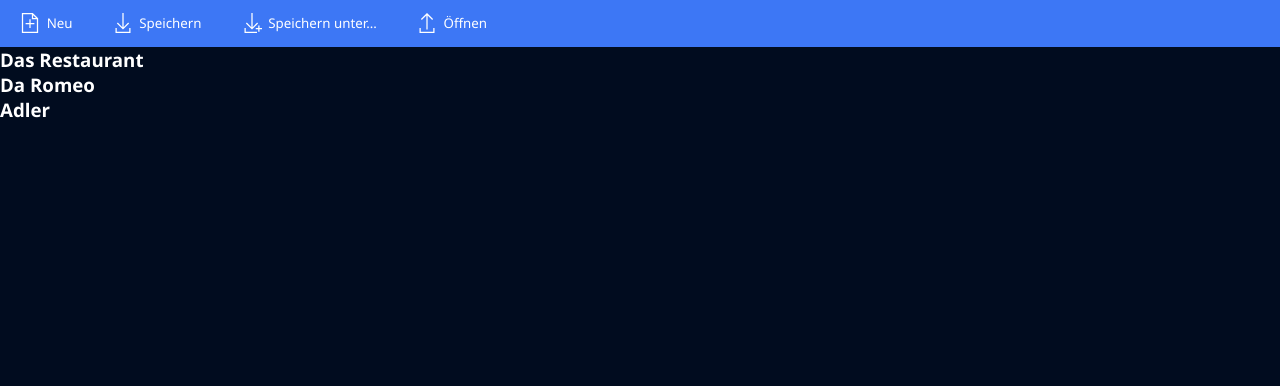
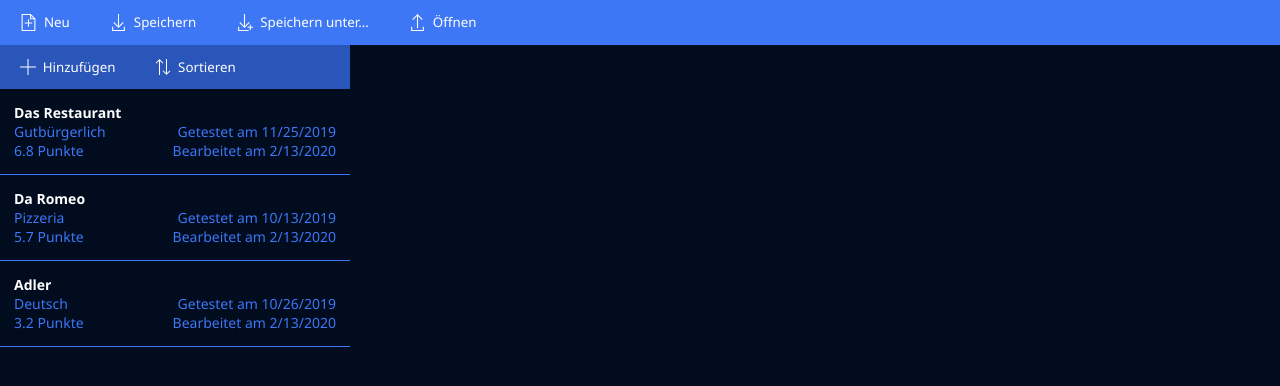
Before and after one commit to nbeeri/bazio-app, a Vue app: page / in a window 1280 px wide. Shown: the top 386 px of the page. Built offline with nearby package versions, Linux system fonts and the light colour scheme.

Commit message:
Restaurant List Progress

```diff
--- a/src/App.vue
+++ b/src/App.vue
@@ -1,7 +1,9 @@
 <template>
   <div id="app">
     <Toolbar />
-    <RestaurantList v-bind:restaurants="restaurants" />
+    <div id="mainArea">
+      <RestaurantList v-bind:restaurants="restaurants" />
+    </div>
   </div>
 </template>
 
@@ -66,7 +68,44 @@ export default {
 }
 body {
   font-family: "Segoe UI", Tahoma, Verdana, Arial, sans-serif;
+  font-size: 14px;
   color: white;
   background-color: #010c1f;
+  box-sizing: border-box;
+  height: 100vh;
+}
+
+#app {
+  height: 100%;
+  box-sizing: border-box;
+  display: flex;
+  flex-direction: column;
+  align-items: stretch;
+}
+
+#mainArea {
+  flex-grow: 1;
+  overflow: hidden;
+}
+
+button {
+  font-family: "Segoe UI", Tahoma, Verdana, Arial, sans-serif;
+  background: rgba(255, 255, 255, 0);
+  transition: background 0.2s;
+  border: none;
+  color: white;
+  display: flex;
+  align-items: center;
+  padding: 1em;
+}
+
+button:hover {
+  background: rgba(255, 255, 255, 0.2);
+}
+button:active {
+  background: rgba(0, 0, 0, 0.2);
+}
+button:focus {
+  outline: none;
 }
 </style>
--- a/src/background.js
+++ b/src/background.js
@@ -16,7 +16,7 @@ protocol.registerSchemesAsPrivileged([{scheme: 'app', privileges: { secure: true
 
 function createWindow () {
   // Create the browser window.
-  win = new BrowserWindow({ width: 800, height: 600, webPreferences: {
+  win = new BrowserWindow({ width: 900, minWidth: 900, height: 600, minHeight: 600, backgroundColor: "#010c1f", webPreferences: {
     nodeIntegration: true
   } })
 
--- a/src/classes/Ratings.js
+++ b/src/classes/Ratings.js
@@ -10,6 +10,6 @@ export default class Ratings {
         return [this.food/divisor, this.service/divisor, this.value/divisor, this.ambience/divisor, (this.bonus*bonusMultiplier)/divisor]
     }
     getFinalRating(){
-        return (this.food + this.service + this.value + this.ambience + this.bonus);
+        return (this.food + this.service + this.value + this.ambience + this.bonus)/5;
     }
 }
--- a/src/classes/Restaurant.js
+++ b/src/classes/Restaurant.js
@@ -1,8 +1,8 @@
-import uuid from "uuid";
+const uuidv1 = require("uuid/v1");
 import Ratings from "../classes/Ratings.js";
 export default class Restaurant {
     constructor(name, category, address, reviewDate, reviewTime, price, comment, ratings1, ratings2) {
-        this.id = uuid.v1();
+        this.id = uuidv1();
         this.name = name;
         this.category = category;
         this.address = address;
@@ -26,7 +26,7 @@ export default class Restaurant {
             results[i] = values1[i] + values2[i];
         }
         this.computedRatings = new Ratings(...results);
-        this.finalRating = this.computedRatings.getFinalRating;
+        this.finalRating = this.computedRatings.getFinalRating();
     }
     updateLastEdited(){
         this.lastEdited = new Date();
--- a/src/components/RestaurantEntry.vue
+++ b/src/components/RestaurantEntry.vue
@@ -0,0 +1,54 @@
+<template>
+  <div class="restaurantEntry">
+    <p class="restaurantTitle">{{restaurant.name}}</p>
+    <div class="entryInfo">
+      <div class="left">
+        <p class="restaurantDesc">{{restaurant.category}}</p>
+        <p class="restaurantDesc">{{restaurant.finalRating | round}} Punkte</p>
+      </div>
+      <div class="right">
+        <p class="restaurantDesc">Getestet am {{restaurant.reviewDate.toLocaleDateString()}}</p>
+        <p class="restaurantDesc">Bearbeitet am {{restaurant.lastEdited.toLocaleDateString()}}</p>
+      </div>
+    </div>
+  </div>
+</template>
+
+<script>
+export default {
+  name: "RestaurantEntry",
+  props: ["restaurant"],
+  filters: {
+  round: function (value) {
+    return value.toFixed(1);
+  }
+}
+};
+</script>
+
+<style scoped>
+.restaurantEntry {
+  padding: 1em;
+  border-bottom-style: solid;
+  border-color: #3d77f5;
+  border-width: 1px;
+  min-height: min-content;
+}
+.entryInfo {
+  display: flex;
+  align-items: stretch;
+}
+.restaurantDesc {
+  color: #3d77f5;
+}
+.left {
+  flex-grow: 0;
+}
+.right {
+  flex-grow: 1;
+  text-align: right;
+}
+.restaurantTitle {
+  font-weight: bold;
+}
+</style>
--- a/src/components/RestaurantList.vue
+++ b/src/components/RestaurantList.vue
@@ -1,17 +1,56 @@
 <template>
   <div id="RestaurantList">
-    <div v-bind:key="restaurant.id" v-for="restaurant in restaurants">
-      <h3>{{restaurant.name}}</h3>
+    <RestaurantListToolbar />
+    <div id="ListArea">
+      <RestaurantEntry v-bind:key="restaurant.id" v-for="restaurant in restaurants" v-bind:restaurant="restaurant" />
     </div>
+
   </div>
 </template>
 
 <script>
+import RestaurantListToolbar from "./RestaurantListToolbar"
+import RestaurantEntry from "./RestaurantEntry"
 export default {
   name: "RestaurantList",
-  props: ["restaurants"]
+  props: ["restaurants"],
+  components: {
+    RestaurantListToolbar,
+    RestaurantEntry
+  }
 };
 </script>
 
 <style scoped>
+#RestaurantList{
+  width: 25em;
+  height: 100%;
+  display: flex;
+  flex-direction: column;
+  align-items: stretch;
+}
+#ListArea {
+  flex-grow: 1;
+  overflow-y: scroll;
+}
+/* width */
+::-webkit-scrollbar {
+  width: 16px;
+}
+
+/* Track */
+::-webkit-scrollbar-track {
+  background: #031F50;
+}
+
+/* Handle */
+::-webkit-scrollbar-thumb {
+  background: #214494;
+}
+
+/* Handle on hover */
+::-webkit-scrollbar-thumb:hover {
+  background: #5477C7;
+}
+
 </style>
--- /dev/null
+++ b/src/components/RestaurantListToolbar.vue
@@ -0,0 +1,30 @@
+<template>
+  <div id="RestaurantListToolbar">
+    <button>
+      <img class="toolIcon" src="../assets/icons/Add.svg" alt />Hinzufügen
+    </button>
+    <button>
+      <img class="toolIcon" src="../assets/icons/Sort.svg" alt />Sortieren
+    </button>
+  </div>
+</template>
+
+<script>
+export default {
+  name: "RestaurantListToolbar"
+};
+</script>
+
+<style scoped>
+#RestaurantListToolbar {
+  background: #2A56B9;
+  display: flex;
+}
+img {
+  height: 1.2em;
+  margin-right: 0.5em;
+}
+button {
+  margin: 0 0.5em;
+}
+</style>
--- a/src/components/Toolbar.vue
+++ b/src/components/Toolbar.vue
@@ -24,32 +24,14 @@ export default {
 <style scoped>
 #toolbar {
   background: #3d77f5;
+  flex-direction: row;
   display: flex;
 }
 img {
-  height: 1.5em;
+  height: 1.3em;
   margin-right: 0.5em;
 }
 button {
-  font-family: "Segoe UI", Tahoma, Verdana, Arial, sans-serif;
-  background: #3d77f5;
-  transition: background 0.2s;
-  border: none;
-  color: white;
-  display: flex;
-  align-items: center;
-  padding: 1em;
   margin: 0 0.5em;
 }
-button:hover {
-  background: #4c94ff;
-}
-
-button:active {
-  background: #2d59b7;
-}
-
-button:focus {
-  outline: none;
-}
 </style>
```
